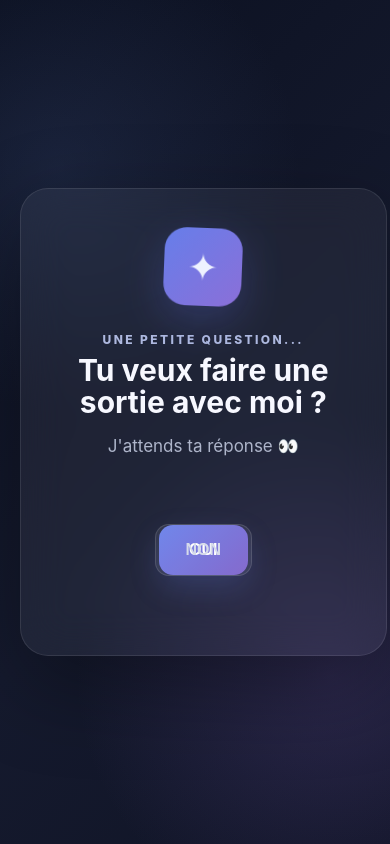
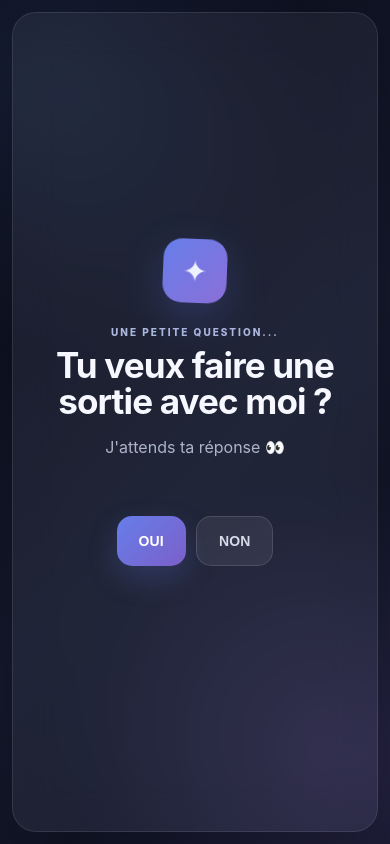
Before and after one commit to ethangalea1000-svg/Je-t-aime, a plain HTML site: page index.html in a window 390 px wide. Drawn offline with nearby package versions, Linux system fonts and the light colour scheme.

Commit message:
Refond le responsive mobile et l'interface de la sortie

```diff
--- a/style.css
+++ b/style.css
@@ -1,23 +1,116 @@
 *{box-sizing:border-box}
+:root{color-scheme:dark}
 html,body{margin:0;min-height:100%;font-family:Inter,system-ui,-apple-system,BlinkMacSystemFont,"Segoe UI",sans-serif}
-body{min-height:100vh;display:grid;place-items:center;overflow:hidden;background:radial-gradient(circle at 15% 20%,#33436b55,transparent 32%),radial-gradient(circle at 85% 80%,#7056a844,transparent 34%),linear-gradient(135deg,#0b1020,#151a2e 55%,#101426);padding:20px;color:#eef2ff}
-.card{width:min(680px,94vw);min-height:480px;padding:64px 32px;border:1px solid #ffffff18;border-radius:28px;background:#ffffff0d;box-shadow:0 30px 90px #00000055;backdrop-filter:blur(22px);text-align:center;display:flex;flex-direction:column;align-items:center;justify-content:center}
-.icon{width:78px;height:78px;display:grid;place-items:center;border-radius:22px;background:linear-gradient(135deg,#667eea,#8b6fd8);box-shadow:0 14px 40px #5968d844;font-size:38px;animation:float 3s ease-in-out infinite}
-.eyebrow{font-size:12px;letter-spacing:.2em;font-weight:800;color:#aeb9df;margin:20px 0 8px}
-h1{font-size:clamp(30px,6vw,54px);line-height:1.05;margin:0;color:#f7f8ff;max-width:600px}
-.sub{color:#aeb5ca;margin:18px 0 34px;font-size:17px}
-.actions{position:relative;width:min(420px,90vw);height:80px;display:flex;align-items:center;justify-content:center;gap:16px}
-.actions button{border:0;border-radius:14px;padding:16px 30px;font-size:16px;font-weight:800;cursor:pointer;transition:transform .2s,box-shadow .2s}
-.yes{color:#fff;background:linear-gradient(135deg,#667eea,#7c5fc9);box-shadow:0 12px 30px #667eea38;z-index:2}
+body{
+  min-height:100svh;
+  display:grid;
+  place-items:center;
+  overflow:hidden;
+  background:
+    radial-gradient(circle at 12% 10%,#33436b55,transparent 32%),
+    radial-gradient(circle at 88% 90%,#7056a844,transparent 34%),
+    linear-gradient(135deg,#080c18,#151a2e 55%,#0d1222);
+  padding:max(16px,env(safe-area-inset-top)) max(16px,env(safe-area-inset-right)) max(16px,env(safe-area-inset-bottom)) max(16px,env(safe-area-inset-left));
+  color:#eef2ff;
+}
+.card{
+  width:min(680px,calc(100vw - 32px));
+  min-height:480px;
+  padding:56px 32px;
+  border:1px solid #ffffff18;
+  border-radius:28px;
+  background:#ffffff0d;
+  box-shadow:0 30px 90px #00000055;
+  backdrop-filter:blur(22px);
+  -webkit-backdrop-filter:blur(22px);
+  text-align:center;
+  display:flex;
+  flex-direction:column;
+  align-items:center;
+  justify-content:center;
+  overflow:hidden;
+}
+.icon{
+  width:76px;height:76px;display:grid;place-items:center;
+  border-radius:22px;
+  background:linear-gradient(135deg,#667eea,#8b6fd8);
+  box-shadow:0 14px 40px #5968d844;
+  font-size:36px;flex:0 0 auto;
+  animation:float 3s ease-in-out infinite;
+}
+.eyebrow{font-size:11px;letter-spacing:.2em;font-weight:850;color:#aeb9df;margin:20px 0 9px}
+h1{font-size:clamp(30px,6vw,54px);line-height:1.04;margin:0;color:#f7f8ff;max-width:600px;letter-spacing:-.025em}
+.sub{color:#aeb5ca;margin:18px 0 30px;font-size:17px;line-height:1.55;max-width:560px}
+.actions{
+  position:relative;
+  width:min(420px,100%);
+  min-height:72px;
+  display:flex;
+  align-items:center;
+  justify-content:center;
+  gap:12px;
+  isolation:isolate;
+}
+.actions button{
+  min-height:52px;
+  border:0;border-radius:15px;
+  padding:15px 28px;
+  font-size:15px;
+  font-weight:850;
+  letter-spacing:.01em;
+  cursor:pointer;
+  -webkit-tap-highlight-color:transparent;
+  touch-action:manipulation;
+  transition:transform .2s ease,box-shadow .2s ease,opacity .2s ease;
+}
+.actions button:focus-visible{outline:3px solid #a5b4fc;outline-offset:3px}
+.yes{
+  color:#fff;
+  background:linear-gradient(135deg,#667eea,#7c5fc9);
+  box-shadow:0 12px 30px #667eea38;
+  z-index:2;
+}
 .yes:hover{transform:translateY(-3px);box-shadow:0 16px 36px #667eea55}
-.no{position:relative;background:#ffffff12;color:#d6dbea;border:1px solid #ffffff20!important;z-index:3}
-.form{width:min(380px,90vw);display:grid;gap:16px;text-align:left}
+.no{
+  position:relative;
+  background:#ffffff12;
+  color:#d6dbea;
+  border:1px solid #ffffff20!important;
+  z-index:3;
+}
+.no:disabled{opacity:.55}
+.form{width:min(380px,100%);display:grid;gap:16px;text-align:left}
 .form label{display:grid;gap:7px;color:#d9deee;font-size:14px;font-weight:800}
 .form input{width:100%;padding:14px 16px;border:1px solid #ffffff20;border-radius:14px;background:#ffffff0b;font:inherit;color:#f7f8ff;outline:none}
 .form input:focus{border-color:#7c8ff0;box-shadow:0 0 0 4px #7c8ff01f}
 .form .yes{width:100%;margin-top:4px}
-.form-status{margin:0;text-align:center;font-size:14px;color:#aeb5ca}
+.form-status{margin:0;text-align:center;font-size:14px;color:#aeb5ca;line-height:1.45}
 .form-status.error{color:#ff9b9b}
 .choice{min-width:160px}
 @keyframes float{50%{transform:translateY(-8px) rotate(3deg)}}
-@media(max-width:520px){.card{min-height:430px;padding:45px 20px}.actions{height:120px}.no{position:absolute}.choice{min-width:140px}}
+
+@media(max-width:600px){
+  body{padding:12px}
+  .card{
+    width:100%;
+    min-height:calc(100svh - 24px);
+    padding:34px 18px;
+    border-radius:24px;
+  }
+  .icon{width:64px;height:64px;border-radius:19px;font-size:30px}
+  .eyebrow{font-size:10px;margin-top:17px}
+  h1{font-size:clamp(29px,9vw,42px);max-width:100%}
+  .sub{font-size:16px;margin:15px 0 24px}
+  .actions{width:100%;min-height:116px;gap:10px}
+  .actions button{min-height:50px;padding:14px 22px;font-size:14px}
+}
+@media(max-width:380px){
+  .card{padding:28px 14px}
+  h1{font-size:29px}
+  .sub{font-size:15px}
+  .actions{min-height:124px}
+  .actions button{padding:13px 18px}
+}
+@media(prefers-reduced-motion:reduce){
+  *,*:before,*:after{animation:none!important;transition:none!important}
+}
```
